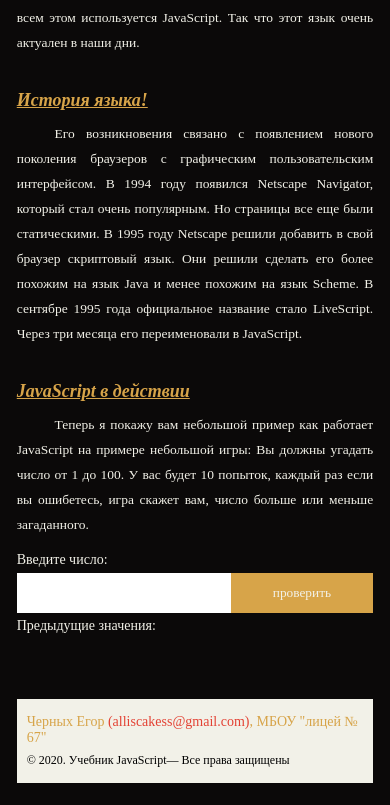
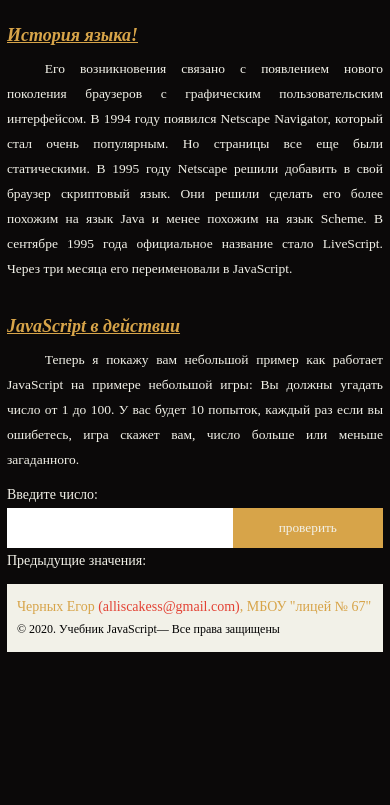
Before and after one commit to AllIsCake/learnJS, a website: page learn.html in a window 390 px wide. Shown: the part 897-1702 px from the top of the page. After the commit the page ends 1571 px from the top, so only its background shows below. Drawn offline with nearby package versions, Linux system fonts and the light colour scheme.

```diff
--- a/scss/book.scss
+++ b/scss/book.scss
@@ -159,7 +159,7 @@
         width: calc(100% - 350px);
     }
     @media (max-width: 1199.98px) {
-        width: 95%;
+        width: 100%;
         &.active {
             width: 95%;
         }
@@ -455,7 +455,7 @@
 .game {
     width: 100%;
     max-width: 1090px;
-    margin: 15px 0 65px 0;
+    margin: 15px 0 15px 0;
     color: $white;
     font-size: 18px;
     p {
```
Also changed, not shown: css/book.css, 1 other file.
